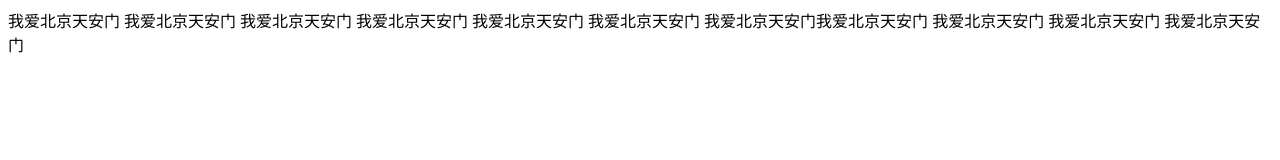
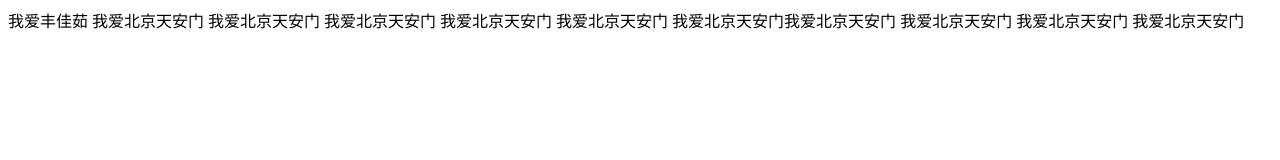
Before and after one commit to ifyouaremy1/SWJ, a plain HTML site: page aaa.html in a window 1280 px wide. Drawn offline with Linux system fonts and the light colour scheme.

Commit message:
我气你

```diff
--- a/aaa.html
+++ b/aaa.html
@@ -10,7 +10,7 @@
 
 <body>
 
-    <span>我爱北京天安门</span>
+    <span>我爱丰佳茹</span>
     <span>我爱北京天安门</span>
     <span>我爱北京天安门</span>
 
```
